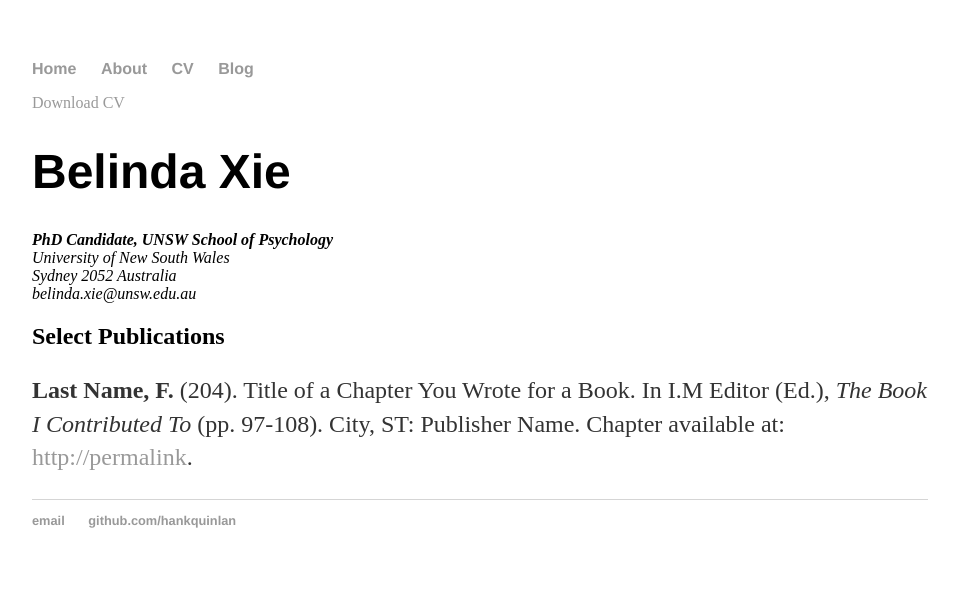
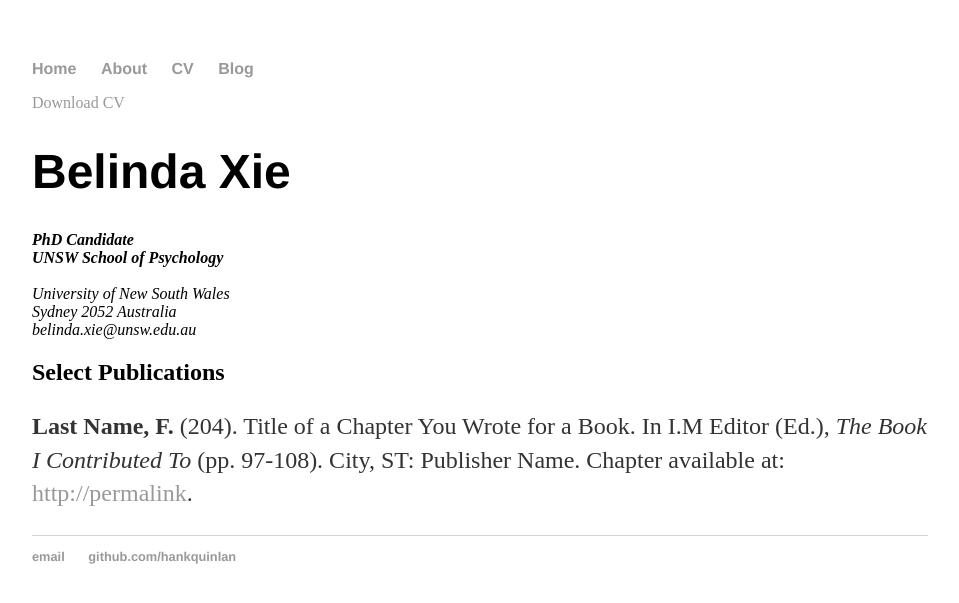
Before and after one commit to belindaxie/belindaxie.github.io, a Jekyll site: the page built from cv/index.html, in a window 1280 px wide. Shown: the top 603 px of the page, without its empty margins (160-1119 px from the left). Built offline with Jekyll 4.4.1, drawn with Linux system fonts in a browser that asks for light colours.

```diff
--- a/cv/index.html
+++ b/cv/index.html
@@ -7,7 +7,8 @@ title: CV of Your Name
 		<a href="#" class="download" title="Download CV as PDF">Download CV</a>
 					<h1>Belinda Xie</h1>
 					<address>
-					<strong>PhD Candidate, UNSW School of Psychology</strong><br>
+					<strong>PhD Candidate
+					<br>UNSW School of Psychology</strong></br><br>
 					University of New South Wales<br>
 					Sydney 2052 Australia<br>
 					<span class="obfuscate">belinda.xie@unsw.edu.au</span>
```
